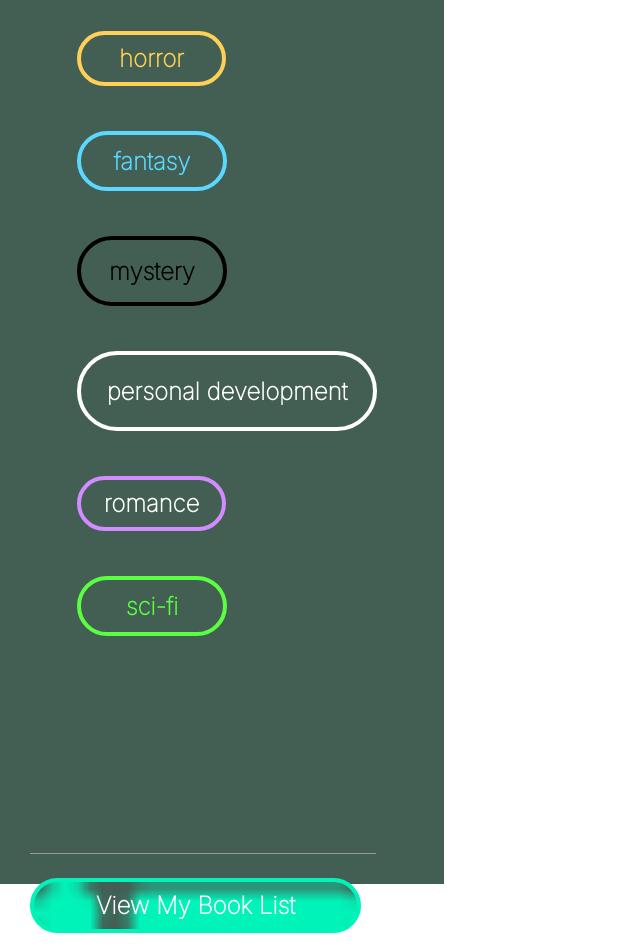
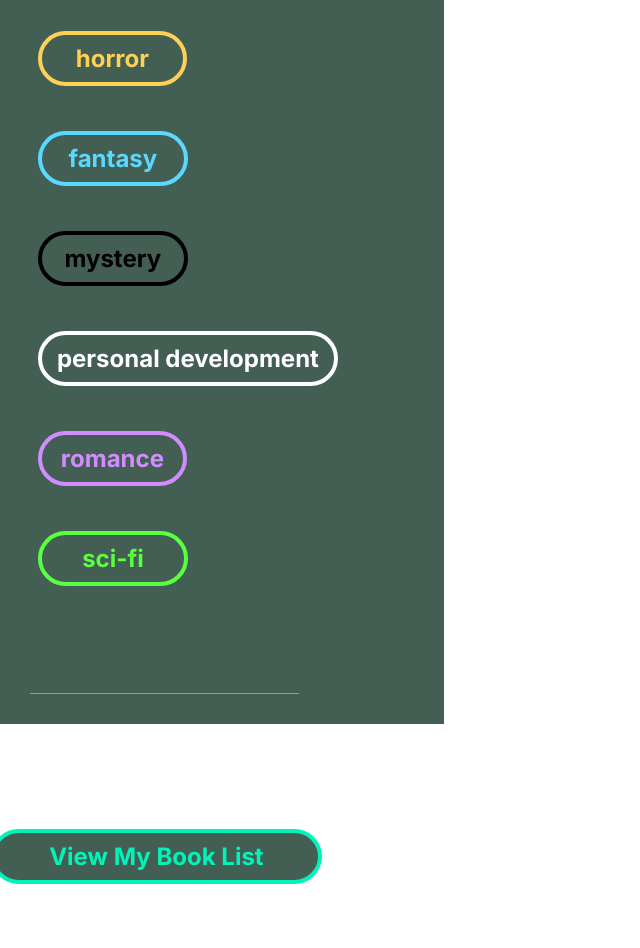
Before and after one commit to isverzh85/libraryProject, a React (Create React App) app: page / in a window 1280 px wide. Shown: the part 360-1308 px from the top of the page, without its empty margins (0-640 px from the left). After the commit the page ends 1259 px from the top, so only its background shows below. Built offline with nearby package versions, Linux system fonts and the light colour scheme.

Commit message:
css in progress

```diff
--- a/src/App.js
+++ b/src/App.js
@@ -8,8 +8,8 @@ function App() {
       <header className="App-header">
       <link rel="preconnect" href="https://fonts.googleapis.com"/>
       <link rel="preconnect" href="https://fonts.gstatic.com" crossorigin></link>
-      <link href="https://fonts.googleapis.com/css2?family=Inter:wght@100&display=swap" rel="stylesheet"/>
-         <Routing/>
+      <link href="https://fonts.googleapis.com/css2?family=Inter:wght@700&display=swap" rel="stylesheet"></link>
+                 <Routing/>
       </header>
     </div>
   );
--- a/src/Layout/SidePanel/Nav/styles.module.scss
+++ b/src/Layout/SidePanel/Nav/styles.module.scss
@@ -15,9 +15,12 @@
 }
 
 .listButtons{
-    width:90%;
-    height: 120vh;
+    width:70%;
+    height: 100vh;
     border-bottom: 1px solid #999999;
+    display:grid;
+    justify-content:center;
+    align-items:center;
 }
 
 .navSidePanel{
@@ -73,7 +76,7 @@
     border: 4px solid #5BD8FF ;
     box-sizing: border-box;
     width: 150px;
-    height: 60px;
+    height: 55px;
     font-family: 'Inter', sans-serif;
     color: #5BD8FF;
     background: #435F53;
@@ -91,7 +94,7 @@
     border: 4px solid #000000 ;
     box-sizing: border-box;
     width: 150px;
-    height: 70px;
+    height: 55px;
     font-family: 'Inter', sans-serif;
     color: #000000;
     background: #435F53;
@@ -109,7 +112,7 @@
     border: 4px solid #FFFFFF ;
     box-sizing: border-box;
     width: 300px;
-    height: 80px;
+    height: 55px;
     font-family: 'Inter', sans-serif;
     color: #FFFFFF;
     background: #435F53;
@@ -130,7 +133,7 @@
     height: 55px;
     font-family: 'Inter', sans-serif;
     background: #435F53;
-    color: #FFFFFF;
+    color: #D38CFF;
     border-radius:100px;
     margin-left: 47px;
     margin-top: 30px;
@@ -138,14 +141,14 @@
 
 .navListItem6:hover {
     background-color: #D38CFF;
-    color: white;
+    color: #D38CFF;
   }
 
 .navListItem7{
     border: 4px solid #5AFF3F;
     box-sizing: border-box;
     width: 150px;
-    height: 60px;
+    height: 55px;
     font-family: 'Inter', sans-serif;
     color: #5AFF3F;
     background: #435F53;
@@ -181,9 +184,10 @@
 }
 
 .cover{
-    width: 116px;
-    height: 200px;
+    width: 176px;
+    height: 244px;
     background-color: blue;
+    border-radius:10px;
 }
 
 .year{
@@ -247,7 +251,7 @@
     width:328px;
     height:24px;
     margin-top:10px;
-    margin-left:10px;
+    margin-left:30px;
     font-family:'Inter', sans-serif;
     font-weight: 700;
     font-size: 20px;
@@ -264,6 +268,7 @@
     color: #FFFFFF;
     margin-right: 35px;
     margin-bottom: 30px;
+    margin-left:30px;
 }
 
 .textBoxContainer{
@@ -271,14 +276,16 @@
 }
 
 .bookButton{
-    width:30px;
-    height:20px;
+    width:40px;
+    height:40px;
     background:#6BAEC4;
     border:1px solid #35689C;
     color: white;
     opacity: 0;
+    box-sizing:border-box;
+    border-radius:30px;
     transition: opacity 0.3s ease-in-out, background-color 0.3s ease-in-out;
-
+    margin-left:165px;
 }
 
 .separateNav{
@@ -287,12 +294,10 @@
     top: 871px;
     left: 49px;
     border-radius:100px;
-    background: #435F53;
     border: 4px solid #00F4BA;
-    color: white;
-    background-image: url("logo.png");
+    color: #00F4BA;
     background-size:cover;
-
+    background-color: #435F53;
 
 }
 
```
